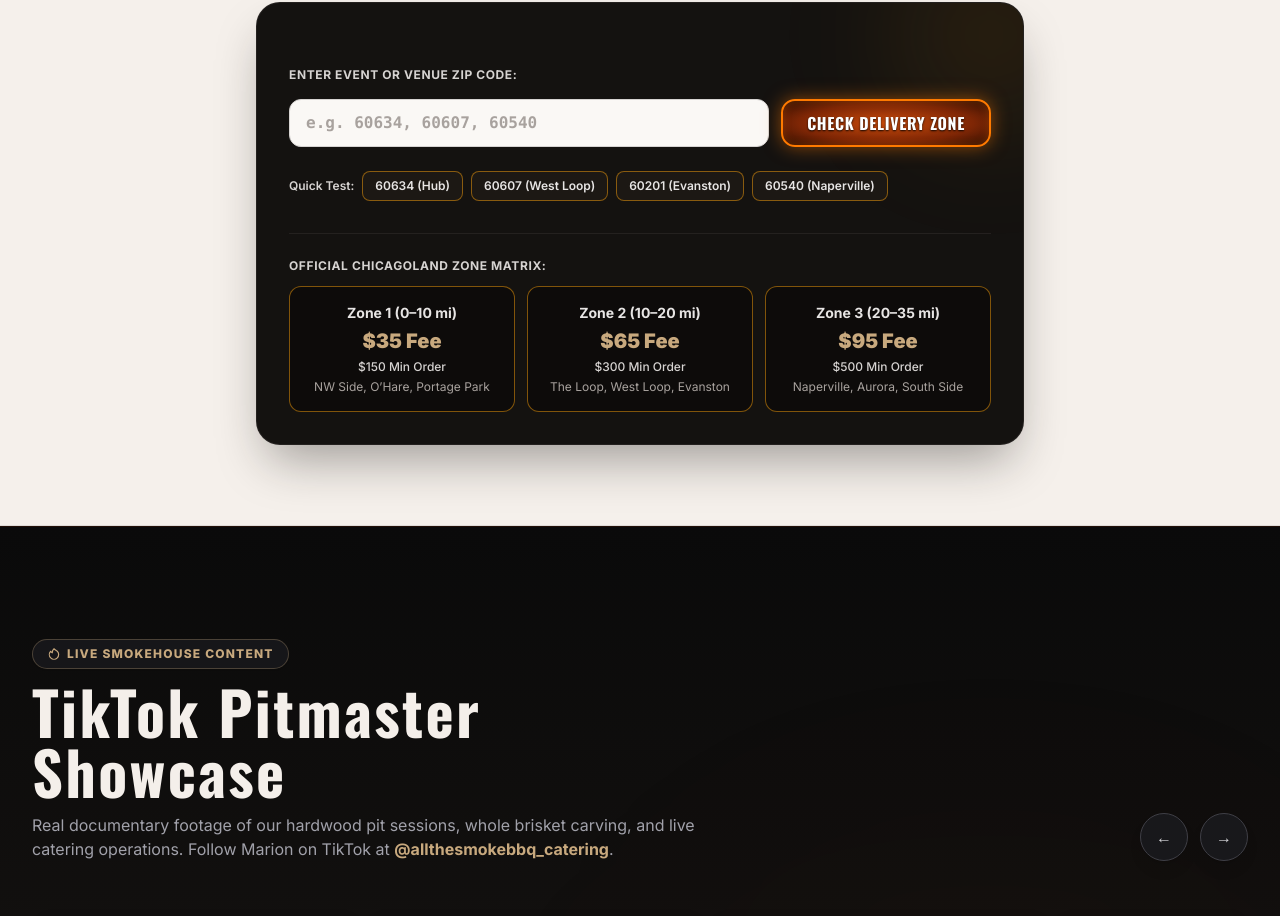
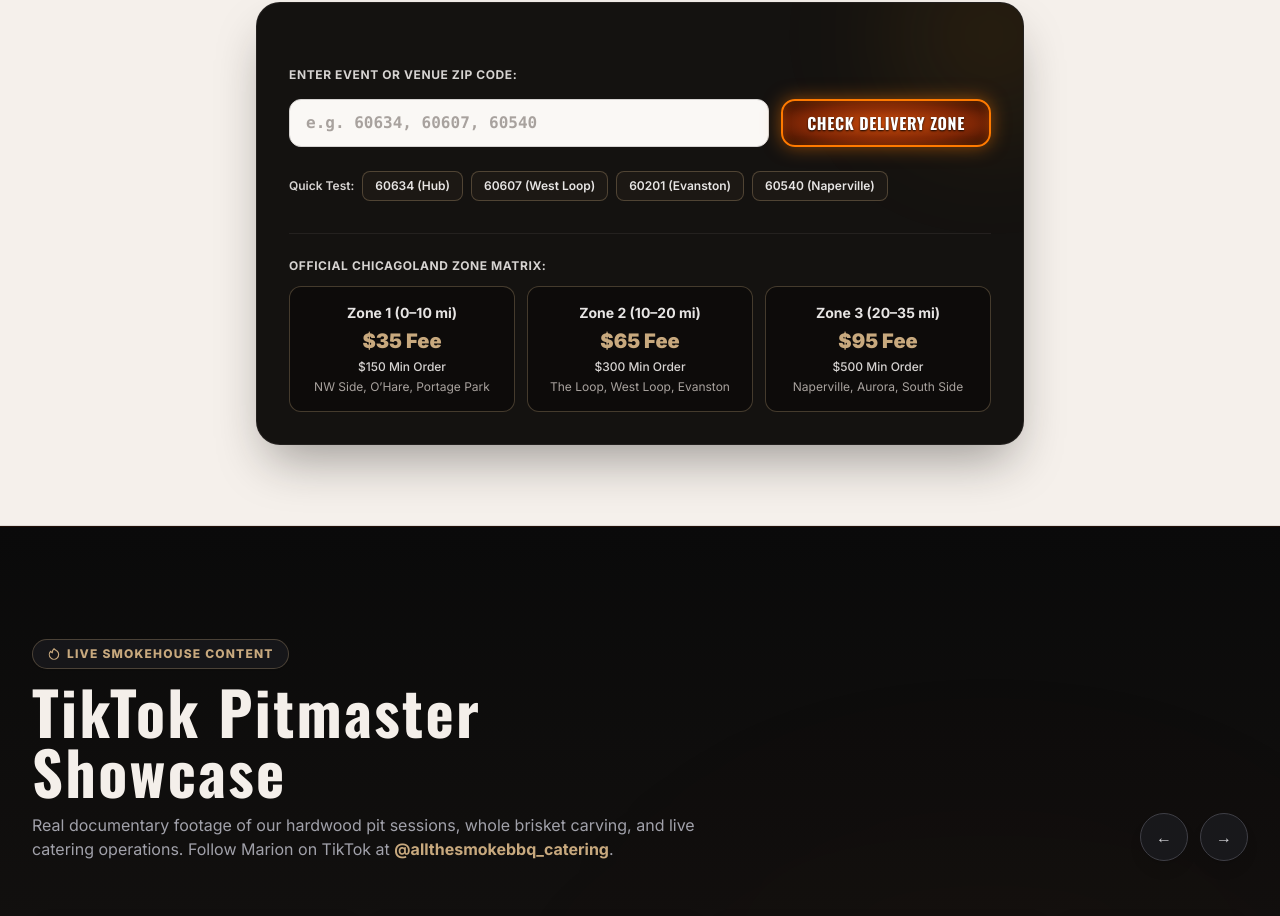
Before and after one commit to silverfox67/allthesmokecatering, a Next.js app: page / in a window 1280 px wide. Shown: the part 2456-3372 px from the top of the page. Built offline with nearby package versions, Linux system fonts and the light colour scheme.

Commit message:
feat(delivery): harmonize zone matrix cards and test chips with antique gold and live-fire hover

```diff
--- a/src/components/delivery/DeliveryChecker.tsx
+++ b/src/components/delivery/DeliveryChecker.tsx
@@ -158,28 +158,28 @@ export function DeliveryChecker() {
               <button
                 type="button"
                 onClick={() => handleQuickZip("60634")}
-                className="px-3 py-1.5 rounded-lg text-xs font-semibold bg-[#1C1814] text-stone-200 border border-amber-500/50 hover:border-amber-400 hover:bg-gradient-to-r hover:from-amber-500/20 hover:to-orange-500/20 hover:text-white hover:scale-105 hover:shadow-[0_0_12px_rgba(234,88,12,0.35)] transition-all duration-200 active:scale-95"
+                className="px-3 py-1.5 rounded-lg text-xs font-semibold bg-[#1C1814] text-stone-200 border border-[#C8A97E]/30 hover:border-[#FF7A00] hover:bg-gradient-to-r hover:from-[#EA580C]/20 hover:to-[#C84A0A]/20 hover:text-white hover:scale-105 hover:shadow-[0_0_12px_rgba(234,88,12,0.35)] transition-all duration-200 active:scale-95"
               >
                 60634 (Hub)
               </button>
               <button
                 type="button"
                 onClick={() => handleQuickZip("60607")}
-                className="px-3 py-1.5 rounded-lg text-xs font-semibold bg-[#1C1814] text-stone-200 border border-amber-500/50 hover:border-amber-400 hover:bg-gradient-to-r hover:from-amber-500/20 hover:to-orange-500/20 hover:text-white hover:scale-105 hover:shadow-[0_0_12px_rgba(234,88,12,0.35)] transition-all duration-200 active:scale-95"
+                className="px-3 py-1.5 rounded-lg text-xs font-semibold bg-[#1C1814] text-stone-200 border border-[#C8A97E]/30 hover:border-[#FF7A00] hover:bg-gradient-to-r hover:from-[#EA580C]/20 hover:to-[#C84A0A]/20 hover:text-white hover:scale-105 hover:shadow-[0_0_12px_rgba(234,88,12,0.35)] transition-all duration-200 active:scale-95"
               >
                 60607 (West Loop)
               </button>
               <button
                 type="button"
                 onClick={() => handleQuickZip("60201")}
-                className="px-3 py-1.5 rounded-lg text-xs font-semibold bg-[#1C1814] text-stone-200 border border-amber-500/50 hover:border-amber-400 hover:bg-gradient-to-r hover:from-amber-500/20 hover:to-orange-500/20 hover:text-white hover:scale-105 hover:shadow-[0_0_12px_rgba(234,88,12,0.35)] transition-all duration-200 active:scale-95"
+                className="px-3 py-1.5 rounded-lg text-xs font-semibold bg-[#1C1814] text-stone-200 border border-[#C8A97E]/30 hover:border-[#FF7A00] hover:bg-gradient-to-r hover:from-[#EA580C]/20 hover:to-[#C84A0A]/20 hover:text-white hover:scale-105 hover:shadow-[0_0_12px_rgba(234,88,12,0.35)] transition-all duration-200 active:scale-95"
               >
                 60201 (Evanston)
               </button>
               <button
                 type="button"
                 onClick={() => handleQuickZip("60540")}
-                className="px-3 py-1.5 rounded-lg text-xs font-semibold bg-[#1C1814] text-stone-200 border border-amber-500/50 hover:border-amber-400 hover:bg-gradient-to-r hover:from-amber-500/20 hover:to-orange-500/20 hover:text-white hover:scale-105 hover:shadow-[0_0_12px_rgba(234,88,12,0.35)] transition-all duration-200 active:scale-95"
+                className="px-3 py-1.5 rounded-lg text-xs font-semibold bg-[#1C1814] text-stone-200 border border-[#C8A97E]/30 hover:border-[#FF7A00] hover:bg-gradient-to-r hover:from-[#EA580C]/20 hover:to-[#C84A0A]/20 hover:text-white hover:scale-105 hover:shadow-[0_0_12px_rgba(234,88,12,0.35)] transition-all duration-200 active:scale-95"
               >
                 60540 (Naperville)
               </button>
@@ -271,23 +271,23 @@ export function DeliveryChecker() {
               Official Chicagoland Zone Matrix:
             </span>
             <div className="grid grid-cols-1 sm:grid-cols-3 gap-3 text-xs">
-              <div className="group rounded-xl border border-amber-500/50 bg-[#0D0B0A] p-4 text-center transition-all duration-300 ease-out hover:-translate-y-1.5 hover:border-amber-400 hover:bg-[#1A1410] hover:shadow-[0_12px_28px_rgba(234,88,12,0.3)] space-y-1 cursor-default">
-                <span className="text-stone-200 font-bold text-sm block group-hover:text-white transition-colors">Zone 1 (0–10 mi)</span>
-                <span className="text-[#C8A97E] font-black text-xl block group-hover:text-[#DFCAAA] group-hover:scale-105 transition-all">$35 Fee</span>
+              <div className="group rounded-xl border border-[#C8A97E]/30 bg-[#0D0B0A] hover:bg-[#161311] p-4 text-center transition-all duration-300 ease-out hover:-translate-y-1.5 hover:border-[#EA580C]/90 hover:shadow-[0_8px_25px_rgba(234,88,12,0.3)] space-y-1 cursor-default">
+                <span className="text-stone-200 font-bold text-sm block group-hover:text-[#F4EFEA] transition-colors">Zone 1 (0–10 mi)</span>
+                <span className="text-[#C8A97E] font-black text-xl block group-hover:text-[#FF8C38] group-hover:scale-105 transition-all">$35 Fee</span>
                 <span className="text-stone-300 text-xs block font-medium">$150 Min Order</span>
                 <span className="text-stone-400 text-xs block group-hover:text-stone-300 transition-colors">NW Side, O’Hare, Portage Park</span>
               </div>
 
-              <div className="group rounded-xl border border-amber-500/50 bg-[#0D0B0A] p-4 text-center transition-all duration-300 ease-out hover:-translate-y-1.5 hover:border-amber-400 hover:bg-[#1A1410] hover:shadow-[0_12px_28px_rgba(234,88,12,0.3)] space-y-1 cursor-default">
-                <span className="text-stone-200 font-bold text-sm block group-hover:text-white transition-colors">Zone 2 (10–20 mi)</span>
-                <span className="text-[#C8A97E] font-black text-xl block group-hover:text-[#DFCAAA] group-hover:scale-105 transition-all">$65 Fee</span>
+              <div className="group rounded-xl border border-[#C8A97E]/30 bg-[#0D0B0A] hover:bg-[#161311] p-4 text-center transition-all duration-300 ease-out hover:-translate-y-1.5 hover:border-[#EA580C]/90 hover:shadow-[0_8px_25px_rgba(234,88,12,0.3)] space-y-1 cursor-default">
+                <span className="text-stone-200 font-bold text-sm block group-hover:text-[#F4EFEA] transition-colors">Zone 2 (10–20 mi)</span>
+                <span className="text-[#C8A97E] font-black text-xl block group-hover:text-[#FF8C38] group-hover:scale-105 transition-all">$65 Fee</span>
                 <span className="text-stone-300 text-xs block font-medium">$300 Min Order</span>
                 <span className="text-stone-400 text-xs block group-hover:text-stone-300 transition-colors">The Loop, West Loop, Evanston</span>
               </div>
 
-              <div className="group rounded-xl border border-amber-500/50 bg-[#0D0B0A] p-4 text-center transition-all duration-300 ease-out hover:-translate-y-1.5 hover:border-amber-400 hover:bg-[#1A1410] hover:shadow-[0_12px_28px_rgba(234,88,12,0.3)] space-y-1 cursor-default">
-                <span className="text-stone-200 font-bold text-sm block group-hover:text-white transition-colors">Zone 3 (20–35 mi)</span>
-                <span className="text-[#C8A97E] font-black text-xl block group-hover:text-[#DFCAAA] group-hover:scale-105 transition-all">$95 Fee</span>
+              <div className="group rounded-xl border border-[#C8A97E]/30 bg-[#0D0B0A] hover:bg-[#161311] p-4 text-center transition-all duration-300 ease-out hover:-translate-y-1.5 hover:border-[#EA580C]/90 hover:shadow-[0_8px_25px_rgba(234,88,12,0.3)] space-y-1 cursor-default">
+                <span className="text-stone-200 font-bold text-sm block group-hover:text-[#F4EFEA] transition-colors">Zone 3 (20–35 mi)</span>
+                <span className="text-[#C8A97E] font-black text-xl block group-hover:text-[#FF8C38] group-hover:scale-105 transition-all">$95 Fee</span>
                 <span className="text-stone-300 text-xs block font-medium">$500 Min Order</span>
                 <span className="text-stone-400 text-xs block group-hover:text-stone-300 transition-colors">Naperville, Aurora, South Side</span>
               </div>
```
